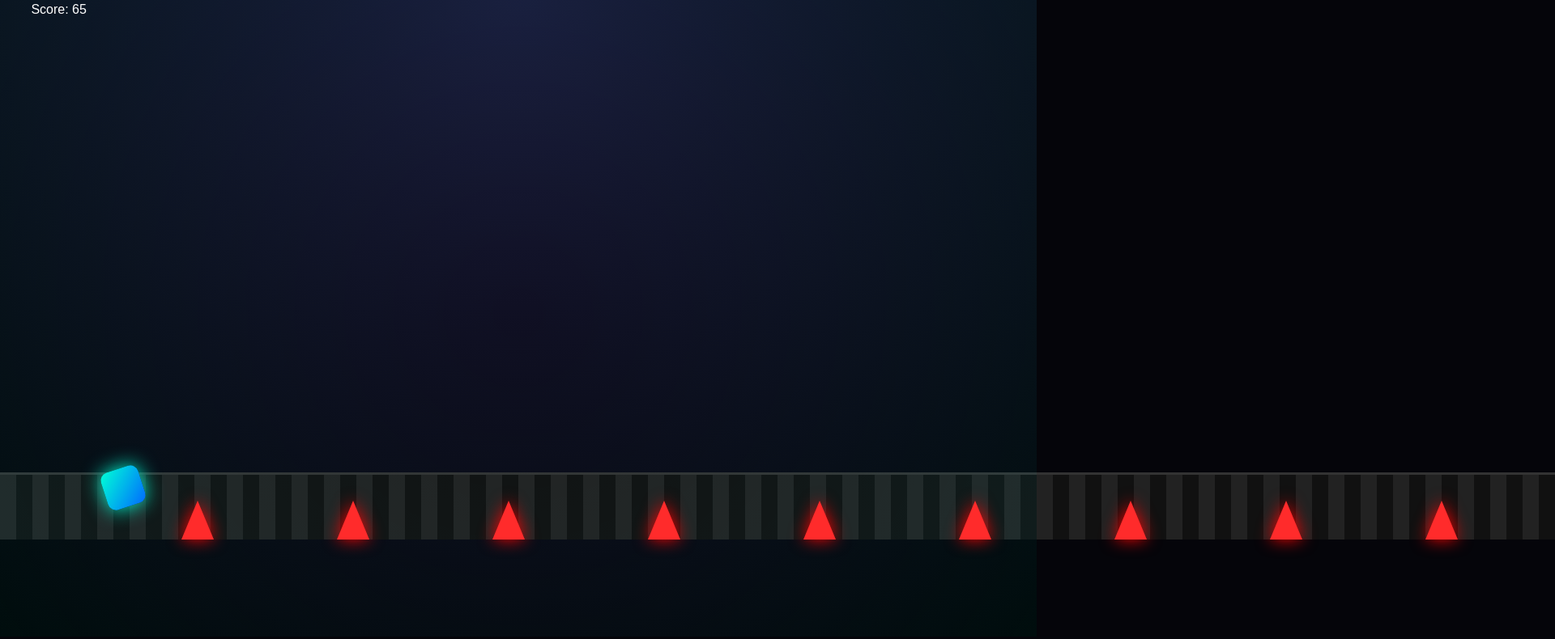
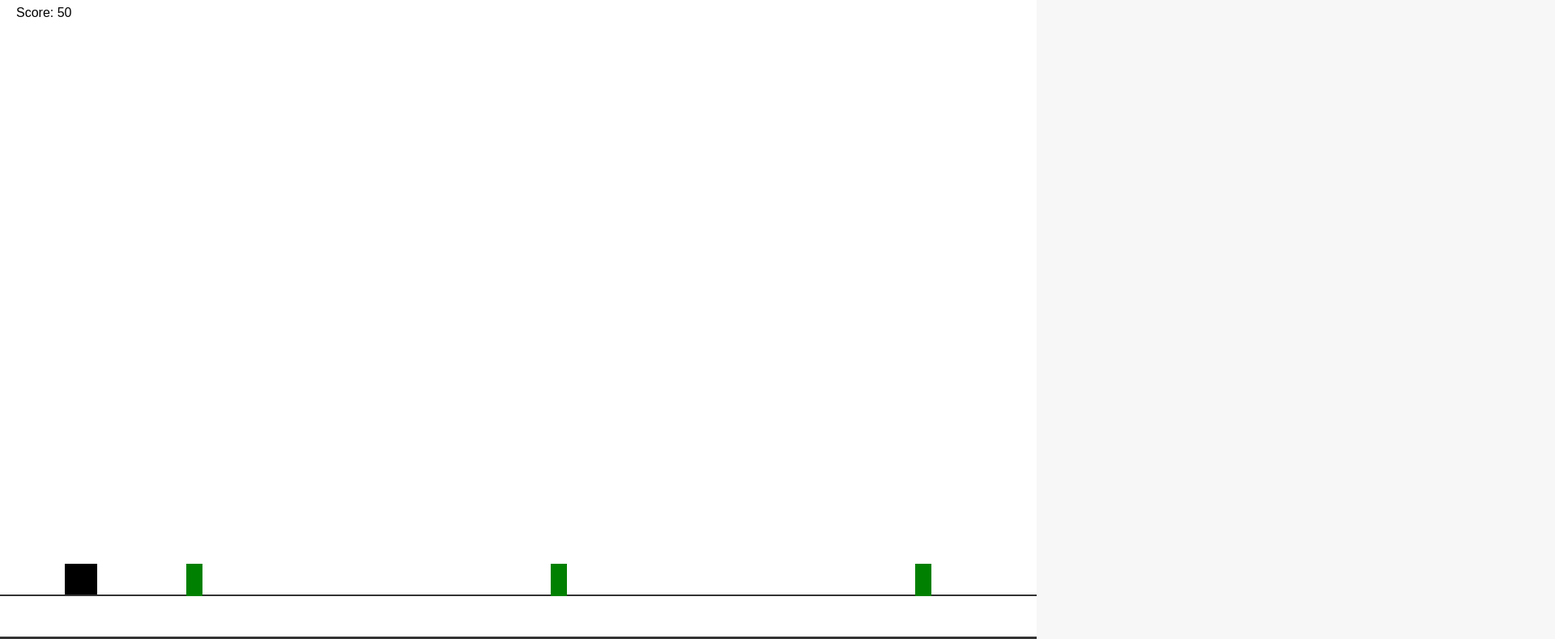
Before and after one commit to Toddynhoffbb/Toddynho, a plain HTML site: page index.html in a window 1280 px wide. Shown: the part 13-803 px from the top of the page at 81% size, 1920 px wide, since content can reach past the window. Drawn offline with Linux system fonts and the light colour scheme.

Commit message:
Refactor HTML structure and styles for Dino Run

```diff
--- a/index.html
+++ b/index.html
@@ -2,120 +2,87 @@
 <html lang="pt">
 <head>
 <meta charset="UTF-8">
-<meta name="viewport" content="width=device-width, initial-scale=1.0, user-scalable=no">
-<title>GD Improved</title>
+<title>Dino Run</title>
 
 <style>
 body {
   margin: 0;
   overflow: hidden;
-  background: #05050a;
-  touch-action: none;
+  background: #f7f7f7;
+  font-family: Arial;
 }
 
-/* fundo com camadas */
-#bg {
-  position: absolute;
-  width: 100%;
-  height: 100%;
-  background: radial-gradient(circle at top, #1a1a3a, #000);
+#game {
+  position: relative;
+  width: 100vw;
+  height: 100vh;
+  background: white;
+  border-bottom: 3px solid #333;
 }
 
-/* chão estilo bloco */
-#ground {
+/* dinossauro */
+#dino {
+  width: 40px;
+  height: 40px;
+  background: black;
   position: absolute;
-  bottom: 15vh;
-  width: 200%;
-  height: 10vh;
-  background: repeating-linear-gradient(
-    90deg,
-    #222 0px,
-    #222 20px,
-    #111 20px,
-    #111 40px
-  );
-  border-top: 3px solid #333;
+  bottom: 50px;
+  left: 80px;
 }
 
-/* player mais “GD style” */
-#player {
-  width: 6vh;
-  height: 6vh;
+/* cacto */
+.obstacle {
+  width: 20px;
+  height: 40px;
+  background: green;
   position: absolute;
-  left: 10vw;
-  bottom: 20vh;
-
-  background: linear-gradient(45deg, #00ffd5, #0066ff);
-  box-shadow: 0 0 25px #00ffd5;
-
-  border-radius: 10px;
-  transform: rotate(0deg);
+  bottom: 50px;
+  right: -20px;
 }
 
-/* spike melhorado */
-.spike {
-  width: 0;
-  height: 0;
-  border-left: 2.5vh solid transparent;
-  border-right: 2.5vh solid transparent;
-  border-bottom: 6vh solid #ff2b2b;
-
+/* chão */
+.ground {
   position: absolute;
-  bottom: 15vh;
-
-  filter: drop-shadow(0 0 10px red);
-}
-
-/* glow overlay */
-.glow {
-  position: absolute;
+  bottom: 50px;
   width: 100%;
-  height: 100%;
-  background: radial-gradient(circle at center, transparent, rgba(0,255,255,0.05));
-  pointer-events: none;
+  height: 2px;
+  background: #333;
 }
 
 #score {
   position: absolute;
-  top: 2vh;
-  left: 3vw;
-  color: white;
-  font-size: 2vh;
-  font-family: Arial;
+  top: 20px;
+  left: 20px;
 }
 </style>
 </head>
 
 <body>
 
-<div id="bg"></div>
-<div id="ground"></div>
-<div id="player"></div>
-<div class="glow"></div>
+<div id="game">
   <div id="score">Score: 0</div>
+  <div id="dino"></div>
+  <div class="ground"></div>
+</div>
 
 <script>
 
-const player = document.getElementById("player");
+const dino = document.getElementById("dino");
+const game = document.getElementById("game");
 
-let y = 20;
-let vel = 0;
-let gravity = 0.7;
-let jumpPower = 12;
-let jumping = false;
-
-let angle = 0;
+let isJumping = false;
+let velocity = 0;
+let gravity = 0.8;
+let posY = 50;
 
 let score = 0;
 let gameOver = false;
 
-let spikes = [];
-
 /* pulo */
 function jump() {
-  if (jumping) return;
-  vel = jumpPower;
-  jumping = true;
+  if (isJumping) return;
+  velocity = 12;
+  isJumping = true;
 }
 
 document.addEventListener("keydown", e => {
@@ -124,57 +91,58 @@ document.addEventListener("keydown", e => {
 
 document.addEventListener("touchstart", jump);
 
-/* física player */
-function updatePlayer() {
-  vel -= gravity;
-  y += vel;
+/* física */
+function updateDino() {
+  velocity -= gravity;
+  posY += velocity;
 
-  if (y <= 20) {
-    y = 20;
-    vel = 0;
-    jumping = false;
+  if (posY <= 50) {
+    posY = 50;
+    isJumping = false;
+    velocity = 0;
   }
 
-  /* rotação estilo GD */
-  angle += 6;
-  player.style.transform = `rotate(${angle}deg)`;
-
-  player.style.bottom = y + "vh";
+  dino.style.bottom = posY + "px";
 }
 
-/* spike bonito */
-function createSpike(x) {
-  const spike = document.createElement("div");
-  spike.classList.add("spike");
-  spike.style.left = x + "vw";
-  document.body.appendChild(spike);
+/* obstáculo */
+function createObstacle() {
+  if (gameOver) return;
 
-  spikes.push({ el: spike, x: x });
+  const obs = document.createElement("div");
+  obs.classList.add("obstacle");
+  game.appendChild(obs);
+
+  let right = -20;
+
+  function move() {
+    if (gameOver) return;
+
+    right += 6;
+    obs.style.right = right + "px";
+
+    // colisão simples
+    if (right > window.innerWidth - 120 && right < window.innerWidth - 80 && posY < 80) {
+      endGame();
     }
 
-/* mapa */
-for (let i = 50; i < 300; i += 15) {
-  createSpike(i);
+    if (right > window.innerWidth + 50) {
+      obs.remove();
+    }
   }
 
-/* mundo */
-function updateWorld() {
-  if (gameOver) return;
+  setInterval(move, 20);
+}
 
+/* score */
+function updateScore() {
+  if (!gameOver) {
     score++;
     document.getElementById("score").innerText = "Score: " + score;
-
-  spikes.forEach(s => {
-    s.x -= 0.5;
-    s.el.style.left = s.x + "vw";
-
-    if (s.x < 18 && s.x > 10 && y < 26) {
-      endGame();
   }
-  });
 }
 
-/* game over */
+/* fim */
 function endGame() {
   gameOver = true;
   alert("💀 Game Over! Score: " + score);
@@ -182,8 +150,9 @@ function endGame() {
 }
 
 /* loops */
-setInterval(updatePlayer, 16);
-setInterval(updateWorld, 16);
+setInterval(updateDino, 16);
+setInterval(createObstacle, 1500);
+setInterval(updateScore, 100);
 
 </script>
 
```
Lines whose indentation alone changed are shown as unchanged.
